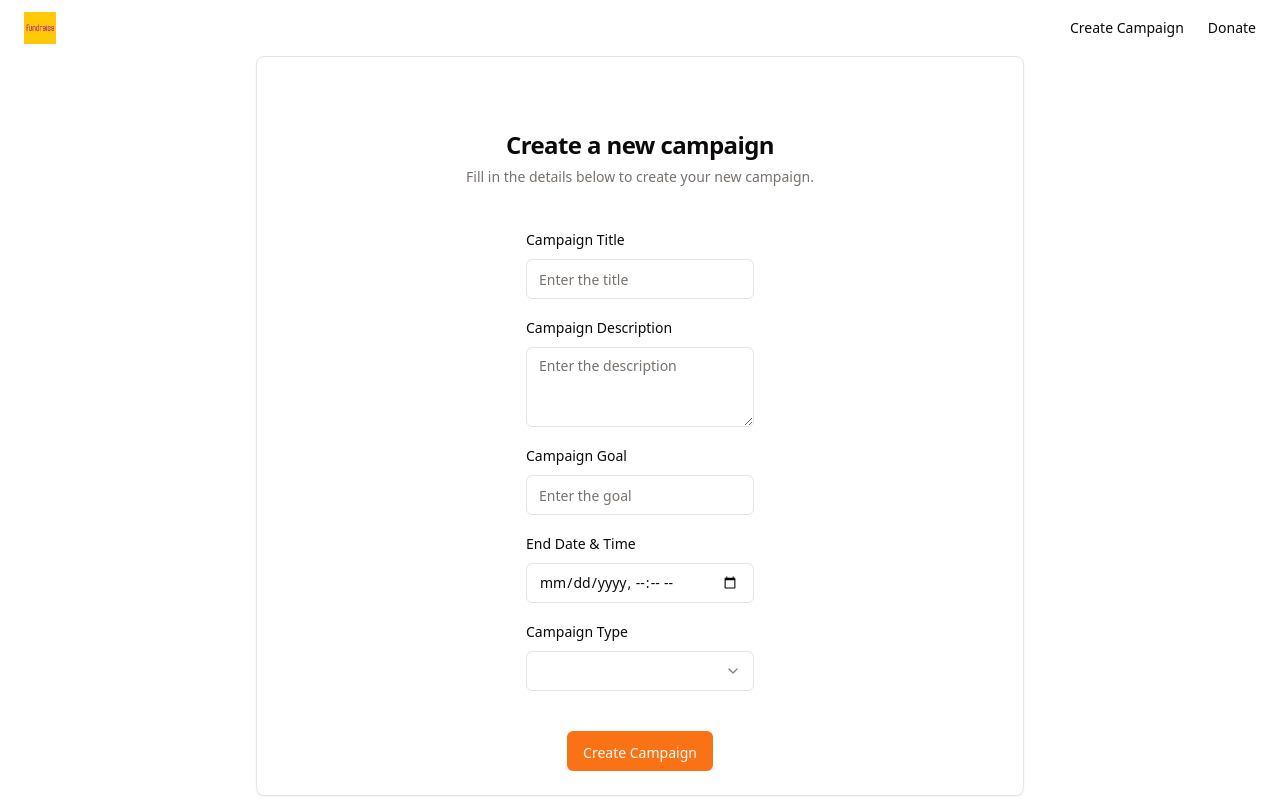
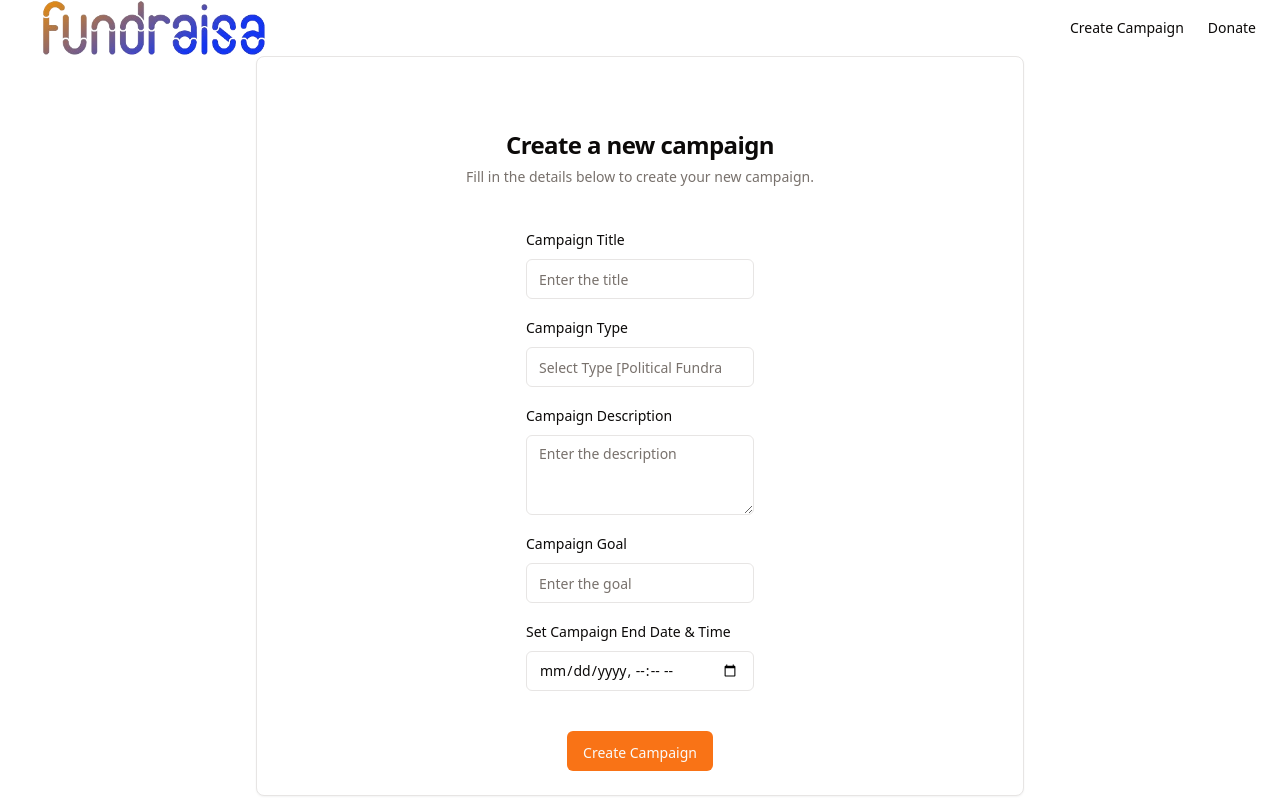
Before and after one commit to chriss1525/fundraisa, a React app: page /createCampaign in a window 1280 px wide. Built offline with nearby package versions, Linux system fonts and the light colour scheme; what @dfinity/agent would draw is missing.

Commit message:
Update create_campaign.jsx

```diff
--- a/src/fundraisa_frontend/src/create_campaign.jsx
+++ b/src/fundraisa_frontend/src/create_campaign.jsx
@@ -11,8 +11,6 @@ import { Card, CardHeader, CardContent, CardFooter, CardTitle, CardDescription }
 import { Select, SelectTrigger, SelectValue, SelectContent, SelectItem } from "./components/ui/select";
 import { fundraisa_backend } from "../../declarations/fundraisa_backend";
 
-
-
 const CreateCampaign = () => {
   const navigate = useNavigate();
   const [campaignTitle, setCampaignTitle] = useState("");
@@ -24,7 +22,14 @@ const CreateCampaign = () => {
   const handleCreateCampaign = async () => {
     try {
       // Assuming you have a method called createCampaign in your smart contract
-        const payload = { campaignTitle: campaignTitle, campaignDescription: campaignDescription, campaignGoal: parseFloat(campaignTarget), campaignEndDateTime: Endtime, campaignType: type  }
+      const payload = {
+        campaignTitle: campaignTitle,
+        campaignDescription: campaignDescription,
+        campaignGoal: parseFloat(campaignTarget),
+        campaignEndDateTime: Endtime,
+        campaignType: type
+      }
+
       await fundraisa_backend.addCampaign(payload);
       // Redirect to the landing page after creating the campaign
       navigate("/campaigns");
@@ -32,11 +37,12 @@ const CreateCampaign = () => {
       console.error("Failed to create campaign:", error);
     }
   }
+
   return (
     <>
       <header className="px-4 lg:px-6 h-14 flex items-center">
         <Link className="flex items-center justify-center" href="#">
-              <img alt="Logo" className="h-8" src="fundraisa_logo4.png" />
+        <img alt="Logo" className="" src="9-logo5.png" width="255" height="255"/>
           <span className="sr-only">Acme Inc</span>
         </Link>
         <nav className="ml-auto flex gap-4 sm:gap-6">
@@ -48,11 +54,13 @@ const CreateCampaign = () => {
           </Link>
         </nav>
       </header>
+
       <Card className="max-w-3xl mx-auto flex flex-col items-center gap-4 pt-12">
         <CardHeader className="items-center">
           <CardTitle className="text-2xl">Create a new campaign</CardTitle>
           <CardDescription>Fill in the details below to create your new campaign.</CardDescription>
         </CardHeader>
+
         <CardContent className="space-y-4">
           <div className="space-y-2">
             <Label htmlFor="title">Campaign Title</Label>
@@ -64,6 +72,26 @@ const CreateCampaign = () => {
               required
             />
           </div>
+
+          <div className="space-y-2">
+            <Label htmlFor="type">Campaign Type</Label>
+            <Input list="type" placeholder="Select Type [Political Fundraising is NOT allowed]"/>
+              <datalist
+                id="type"
+                value={type}
+                onChange={(e) => setType(e.target.value)}
+                required
+                >
+                <option value="Children Education"/>
+                <option value="Wedding"/>
+                <option value="Berievement"/>
+                <option value="Business Activity"/>
+                <option value="Health"/>
+                <option value="Building a Home"/>
+                <option value="Other (Non-Political)"/>
+              </datalist>
+          </div>
+
           <div className="space-y-2">
             <Label htmlFor="description">Campaign Description</Label>
             <Textarea
@@ -74,6 +102,7 @@ const CreateCampaign = () => {
               required
             />
           </div>
+
           <div className="space-y-2">
             <Label htmlFor="goal">Campaign Goal</Label>
             <Input
@@ -84,8 +113,9 @@ const CreateCampaign = () => {
               required
             />
           </div>
+
           <div className="space-y-2">
-                <Label>End Date & Time</Label>
+            <Label for="endtime">Set Campaign End Date & Time</Label>
             <Input
               type="datetime-local"
               id="endtime"
@@ -94,26 +124,7 @@ const CreateCampaign = () => {
               required
             />
           </div>
-              <div className="space-y-2">
-                <Label htmlFor="type">Campaign Type</Label>
-                <Select
-                  id="type"
-                  value={type}
-                  onChange={(e) => setType(e.target.value)}
-                  required
-                >
-                  <SelectTrigger>
-                    <SelectValue />
-                    </SelectTrigger>
-                    <SelectContent>
-                    <SelectItem value="Education">Education</SelectItem>
-                    <SelectItem value="Hobbies">Hobbies</SelectItem>
-                    <SelectItem value="Business">Business</SelectItem>
-                    <SelectItem value="Health">Health</SelectItem>
-                    <SelectItem value="Home">Home</SelectItem>
-                    </SelectContent>
-                </Select>
-              </div>
+
         </CardContent>
         <CardFooter className="items-end">
           <Button onClick={handleCreateCampaign} className="items-end">Create Campaign</Button>
@@ -122,5 +133,4 @@ const CreateCampaign = () => {
     </>
   );
 }
-
 export default CreateCampaign;
```
Lines whose indentation alone changed are shown as unchanged.
